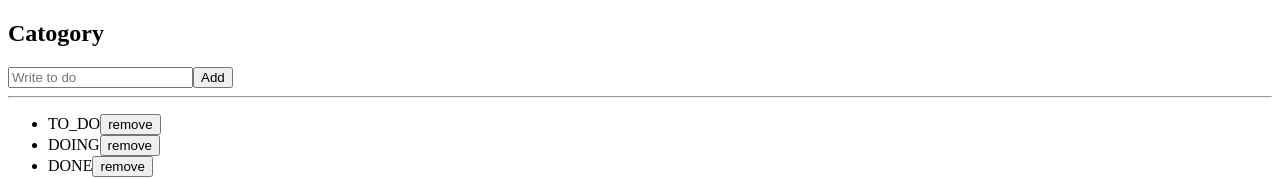
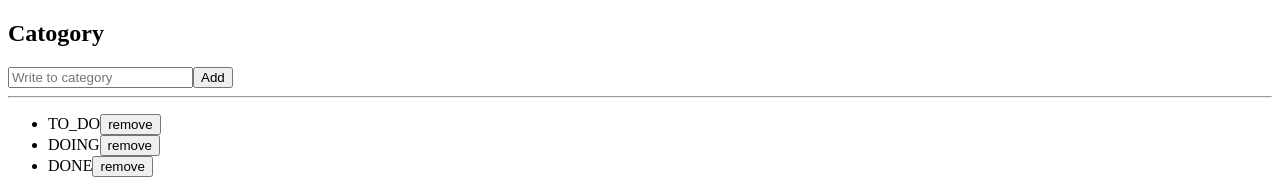
Before and after one commit to wjdwjdtn92/todo-list, a React (Create React App) app: page / in a window 1280 px wide. Shown: the top 179 px of the page. Built offline with nearby package versions, Linux system fonts and the light colour scheme.

Commit message:
CategoryInput placeholder 문구 수정

```diff
--- a/src/Components/CategoryInput.tsx
+++ b/src/Components/CategoryInput.tsx
@@ -28,7 +28,7 @@ function CategoryInput() {
 
     return (
         <form onSubmit={handleSubmit(onValid)} >
-            <input  {...register("category", { required: "Please Write category" })} placeholder="Write to do" />
+            <input  {...register("category", { required: "Please Write category" })} placeholder="Write to category" />
             <button >Add </button>
         </form>
     );
```
